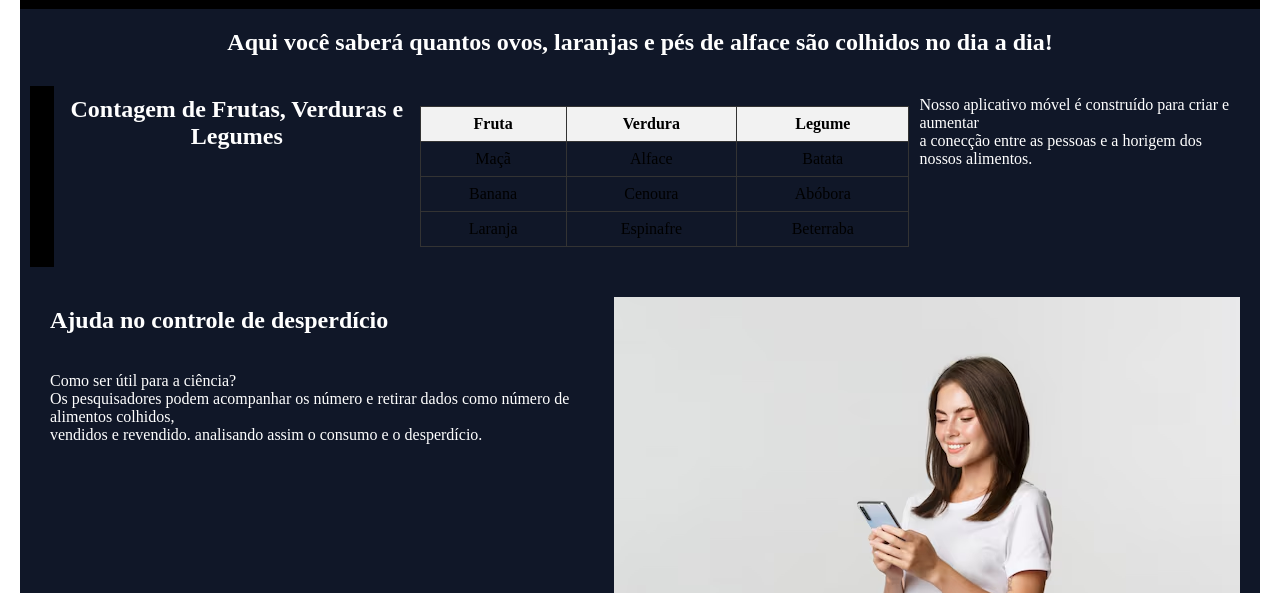
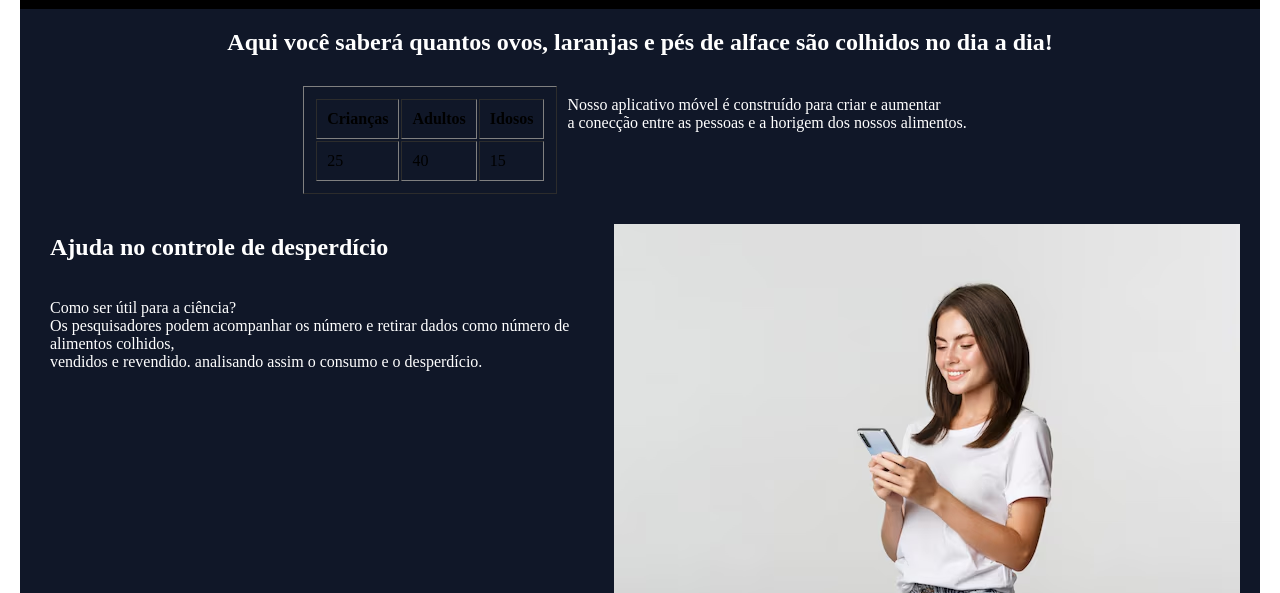
Before and after one commit to AydeeDias/AydeeDias, a plain HTML site: page index.html in a window 1280 px wide. Shown: the part 207-800 px from the top of the page. Drawn offline with Linux system fonts and the light colour scheme.

Commit message:
plokiujh

```diff
--- a/index.html
+++ b/index.html
@@ -28,54 +28,51 @@
     </section>
 
     <section class="gsr">
-        <header>
-            <meta charset="UTF-8">
-            <title>Tabela de Contagem</title>
-            <style>
-                table {
-                width: 50%;
-                border-collapse: collapse;
-                margin: 20px auto;
+        <head>
+            <meta charset="UTF-8" />
+            <title>Contador de Pessoas</title>
+        </head>
+        <script>
+  // Seleciona os elementos das células
+  const criancasEl = document.getElementById('criancas');
+  const adultosEl = document.getElementById('adultos');
+  const idososEl = document.getElementById('idosos');
+
+  // Adiciona evento de escuta para o teclado
+  document.addEventListener('keydown', function(event) {
+    // Converte a tecla pressionada para número
+    const key = event.key;
+
+    if (key === '1') {
+      // Incrementa crianças
+      criancasEl.textContent = parseInt(criancasEl.textContent) + 1;
+    } else if (key === '2') {
+      // Incrementa adultos
+      adultosEl.textContent = parseInt(adultosEl.textContent) + 1;
+    } else if (key === '3') {
+      // Incrementa idosos
+      idososEl.textContent = parseInt(idososEl.textContent) + 1;
     }
-            th, td {
-                border: 1px solid #333;
-                padding: 8px 12px;
-                text-align: center;
-                }
-            th {
-                background-color: #f2f2f2;
-               }
-            </style>
-        </header>
+  });
+</script>
 <body>
-            <h2 style="text-align:center;">Contagem de Frutas, Verduras e Legumes</h2>
-            <table>
+
+<table border="1" id="tabela">
   <thead>
     <tr>
-                        <th>Fruta</th>
-                        <th>Verdura</th>
-                        <th>Legume</th>
+      <th>Crianças</th>
+      <th>Adultos</th>
+      <th>Idosos</th>
     </tr>
   </thead>
   <tbody>
     <tr>
-                        <td>Maçã</td>
-                        <td>Alface</td>
-                        <td>Batata</td>
-                    </tr>
-                    <tr>
-                        <td>Banana</td>
-                        <td>Cenoura</td>
-                        <td>Abóbora</td>
-                    </tr>
-                    <tr>
-                        <td>Laranja</td>
-                        <td>Espinafre</td>
-                        <td>Beterraba</td>
+      <td id="criancas">25</td>
+      <td id="adultos">40</td>
+      <td id="idosos">15</td>
     </tr>
   </tbody>
 </table>
-        </body>
         <p>Nosso aplicativo móvel é construído para criar e aumentar<br> a conecção entre as pessoas e a horigem dos nossos alimentos.</p>
     </section>
 
```
Lines whose indentation alone changed are shown as unchanged.
